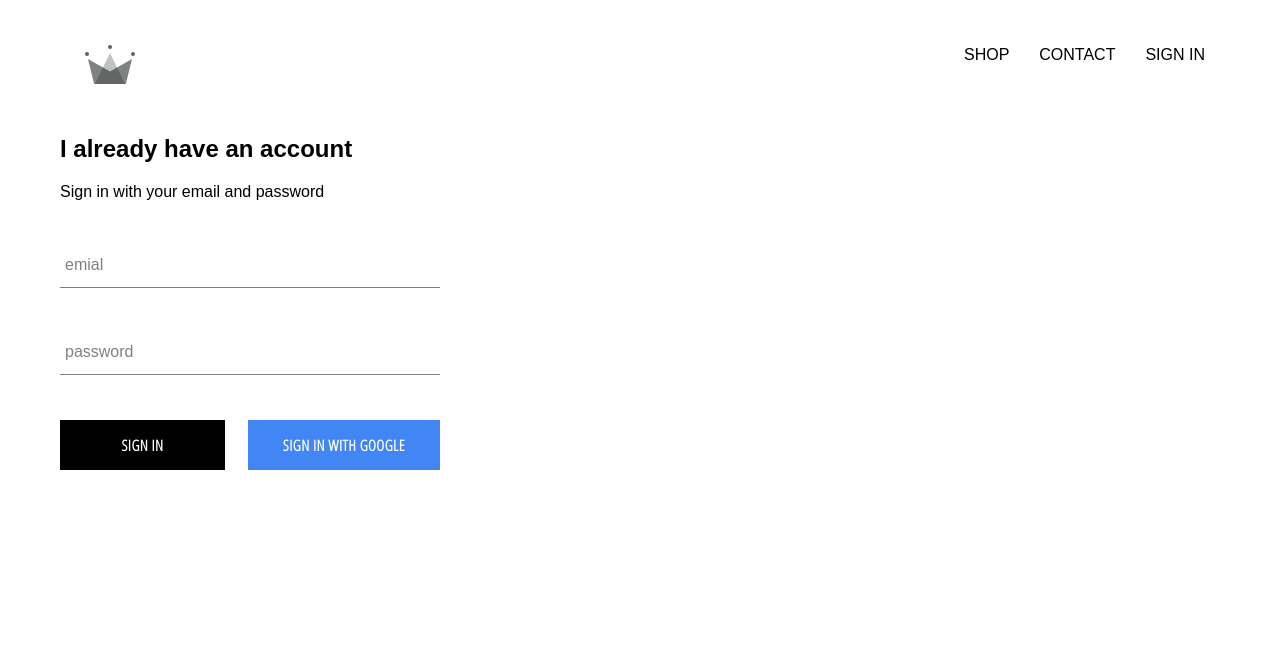
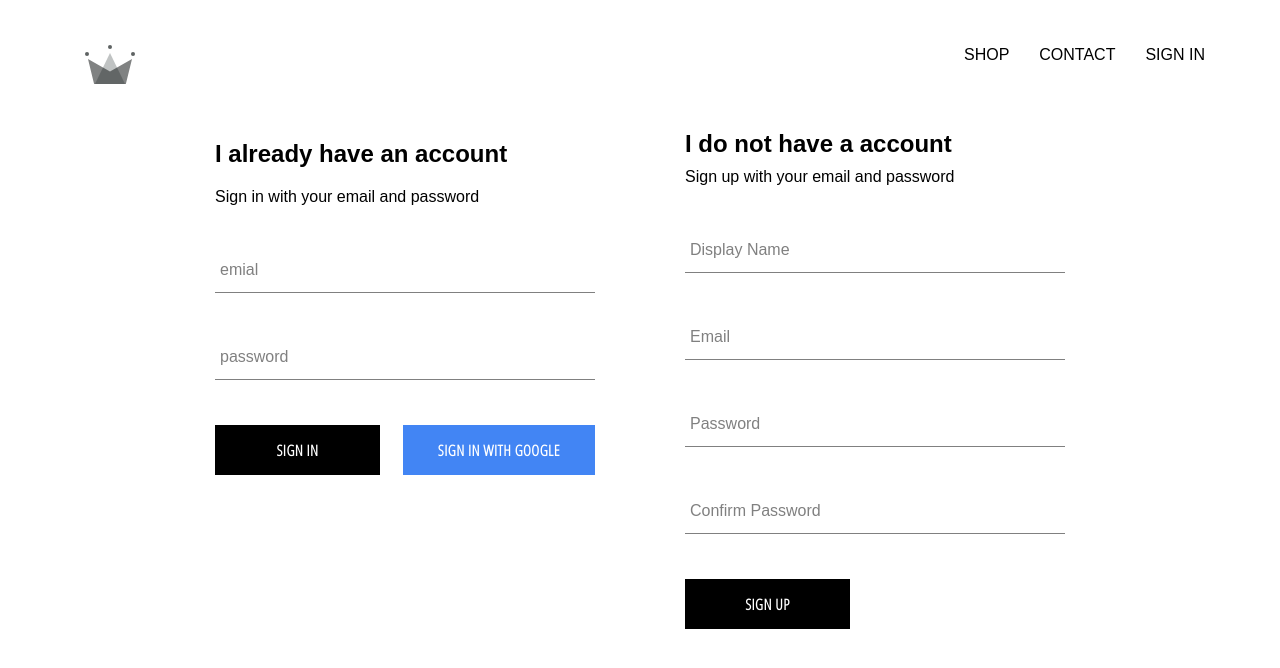
Before and after one commit to JilMuriel/Ecommerse, a React (Create React App) app: page /signin in a window 1280 px wide. Shown: the top 668 px of the page. Built offline with nearby package versions, Linux system fonts and the light colour scheme; no server answers.

Commit message:
Implemented firebase utils, included ablity to store data into database

```diff
--- a/src/App.js
+++ b/src/App.js
@@ -7,7 +7,7 @@
 import ShopPage from "./pages/shop/shop.component";
 import SignInAndSignUpPage from "./pages/sign-in-and-sign-up/sign-in-and-sign-out";
 import Header from "./components/header/header.component";
-import { auth } from "./firebase/firebase.utils";
+import { auth, createUserProfileDocument } from "./firebase/firebase.utils";
 
 class App extends React.Component {
   constructor() {
@@ -17,20 +17,32 @@
     };
   }
 
-  unsubscribeFromAuth = null
+  unsubscribeFromAuth = null;
 
   componentDidMount() {
-    this.unsubscribeFromAuth = auth.onAuthStateChanged(user => {
-      this.setState({ currentUser: user });
-         console.log(user);
+    this.unsubscribeFromAuth = auth.onAuthStateChanged(async userAuth => {
+      if (userAuth) {
+        const userRef = await createUserProfileDocument(userAuth);
+
+        userRef.onSnapshot(snapShot => {
+          this.setState({
+            currentUser: {
+              id: snapShot.id,
+              ...snapShot.data()
+            }
+          });
+          console.log(this.state);
+        });
+      }
+      this.setState({ currentUser: userAuth });
     });
   }
 
   componentWillUnmount() {
     this.unsubscribeFromAuth = auth.onAuthStateChanged(user => {
-      this.setState({ currentUser: user })
+      this.setState({ currentUser: user });
       console.log(user);
-    })
+    });
   }
 
   render() {
--- /dev/null
+++ b/src/components/sign-up/sign-up.component.jsx
@@ -0,0 +1,97 @@
+import React from "react";
+
+import FormInput from "../form-input/form-input.component";
+import CustomButton from "../custom-button/custom-button.component";
+
+import { auth, createUserProfileDocument } from "../../firebase/firebase.utils";
+
+import "./sign-up.styles.scss";
+class SignUp extends React.Component {
+  constructor() {
+    super();
+    this.state = {
+      displayName: "",
+      email: "",
+      password: "",
+      confirmPassword: ""
+    };
+  }
+
+  handleSubmit = async event => {
+    event.preventDefault();
+    const { displayName, email, password, confirmPassword } = this.state;
+
+    if (password !== confirmPassword) {
+      alert("password don't match");
+      return;
+    }
+    try {
+      const { user } = await auth.createUserWithEmailAndPassword(
+        email,
+        password
+      );
+      await createUserProfileDocument(user, { displayName });
+
+      this.setState({
+        displayName: "",
+        email: "",
+        password: "",
+        confirmPassword: ""
+      });
+    } catch (error) {
+      console.log(error);
+    }
+  };
+
+  handleChange = event => {
+    const { name, value } = event.target;
+    this.setState({ [name]: value });
+  };
+
+  render() {
+    const { displayName, email, password, confirmPassword } = this.state;
+    return (
+      <div className="sign-up">
+        <h2 className="title">I do not have a account</h2>
+        <span>Sign up with your email and password</span>
+        <form className="sign-up-form" onSubmit={this.handleSubmit}>
+          <FormInput
+            type="text"
+            name="displayName"
+            value={displayName}
+            onChange={this.handleChange}
+            label="Display Name"
+            required
+          />
+          <FormInput
+            type="email"
+            name="email"
+            value={email}
+            onChange={this.handleChange}
+            label="Email"
+            required
+          />
+          <FormInput
+            type="password"
+            name="password"
+            value={password}
+            onChange={this.handleChange}
+            label="Password"
+            required
+          />
+          <FormInput
+            type="password"
+            name="confirmPassword"
+            value={confirmPassword}
+            onChange={this.handleChange}
+            label="Confirm Password"
+            required
+          />
+          <CustomButton type="submit">Sign up</CustomButton>
+        </form>
+      </div>
+    );
+  }
+}
+
+export default SignUp;
--- /dev/null
+++ b/src/components/sign-up/sign-up.styles.scss
@@ -0,0 +1,8 @@
+.sign-up {
+  display: flex;
+  width: 380px;
+  flex-direction: column;
+  .title {
+    margin: 10px 0px;
+  }
+}
--- a/src/firebase/firebase.utils.js
+++ b/src/firebase/firebase.utils.js
@@ -1,6 +1,6 @@
-import firebase from 'firebase'
-import 'firebase/firestore'
-import 'firebase/auth'
+import firebase from "firebase";
+import "firebase/firestore";
+import "firebase/auth";
 
 const config = {
   apiKey: "AIzaSyCbS2Cqyp_eUmWJyL0cXg9O5ptJB44xyCw",
@@ -11,17 +11,42 @@
   messagingSenderId: "1065947745193",
   appId: "1:1065947745193:web:e14f6d3adb6ab07d0512b8",
   measurementId: "G-BERXWDX2H5"
-}
+};
 
-firebase.initializeApp(config)
+firebase.initializeApp(config);
 
-export const auth = firebase.auth()
-export const firestore = firebase.firestore()
+export const auth = firebase.auth();
+export const firestore = firebase.firestore();
 
-const provider = new firebase.auth.GoogleAuthProvider()
-provider.setCustomParameters({prompt: 'select_account'})
+export const createUserProfileDocument = async (userAuth, additionalData) => {
+  //if use data is null it returns nothing
+  if (!userAuth) return;
+  const userRef = firestore.doc(`users/${userAuth.uid}`);
+  const snapShot = await userRef.get();
 
-export const signInWithGoogle = () => auth.signInWithPopup(provider)
+  if (!snapShot.exists) {
+    const { displayName, email } = userAuth;
+    const createAt = new Date();
+
+    try {
+      await userRef.set({
+        displayName,
+        email,
+        createAt,
+        ...additionalData
+      });
+    } catch (error) {
+      console.log("error creating user", error.message);
+    }
+  }
+  return userRef;
+};
 
 
-export default firebase
+
+const provider = new firebase.auth.GoogleAuthProvider();
+provider.setCustomParameters({ prompt: "select_account" });
+
+export const signInWithGoogle = () => auth.signInWithPopup(provider);
+
+export default firebase;
--- a/src/pages/sign-in-and-sign-up/sign-in-and-sign-out.jsx
+++ b/src/pages/sign-in-and-sign-up/sign-in-and-sign-out.jsx
@@ -1,14 +1,15 @@
-import React from 'react'
+import React from "react";
 
-import "./sign-in-and-sign-out.styles.scss"
+import "./sign-in-and-sign-out.styles.scss";
 
-
-import SignIn from '../../components/sign-in/sign-in.component'
+import SignIn from "../../components/sign-in/sign-in.component";
+import SignUp from "../../components/sign-up/sign-up.component";
 
 const SignInAndSignUpPage = () => (
-    <div className="sign-in-and-sign-up">
-        <SignIn />
-    </div>
-)
+  <div className="sign-in-and-sign-up">
+    <SignIn />
+    <SignUp />
+  </div>
+);
 
-export default SignInAndSignUpPage
+export default SignInAndSignUpPage;
--- a/src/pages/sign-in-and-sign-up/sign-in-and-sign-out.styles.scss
+++ b/src/pages/sign-in-and-sign-up/sign-in-and-sign-out.styles.scss
@@ -0,0 +1,6 @@
+.sign-in-and-sign-up {
+  width: 850px;
+  display: flex;
+  justify-content: space-between;
+  margin: 30px auto;
+}
```
Also changed, not shown: src/firebase/test.js (added, +9 -0 lines).
